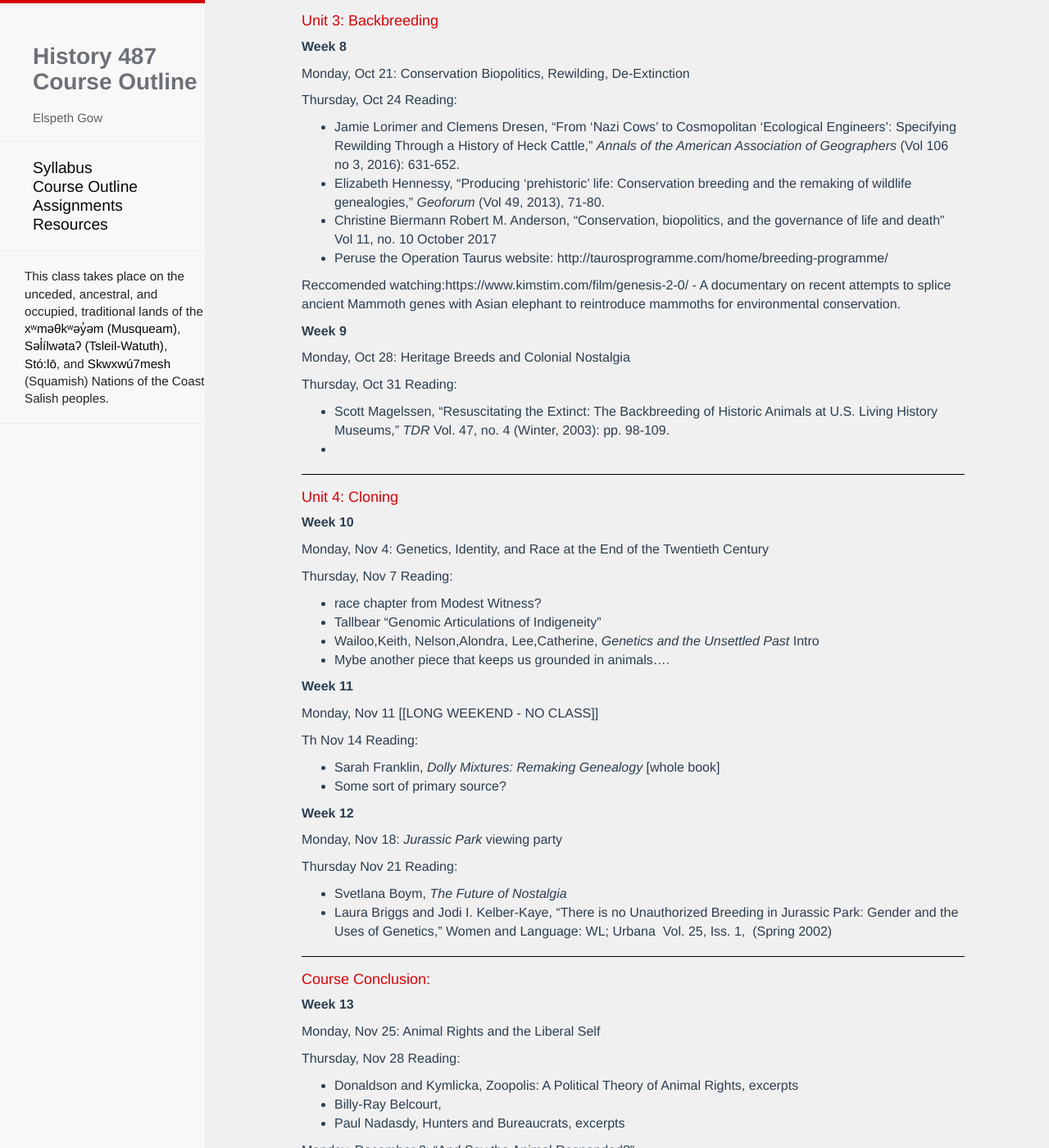
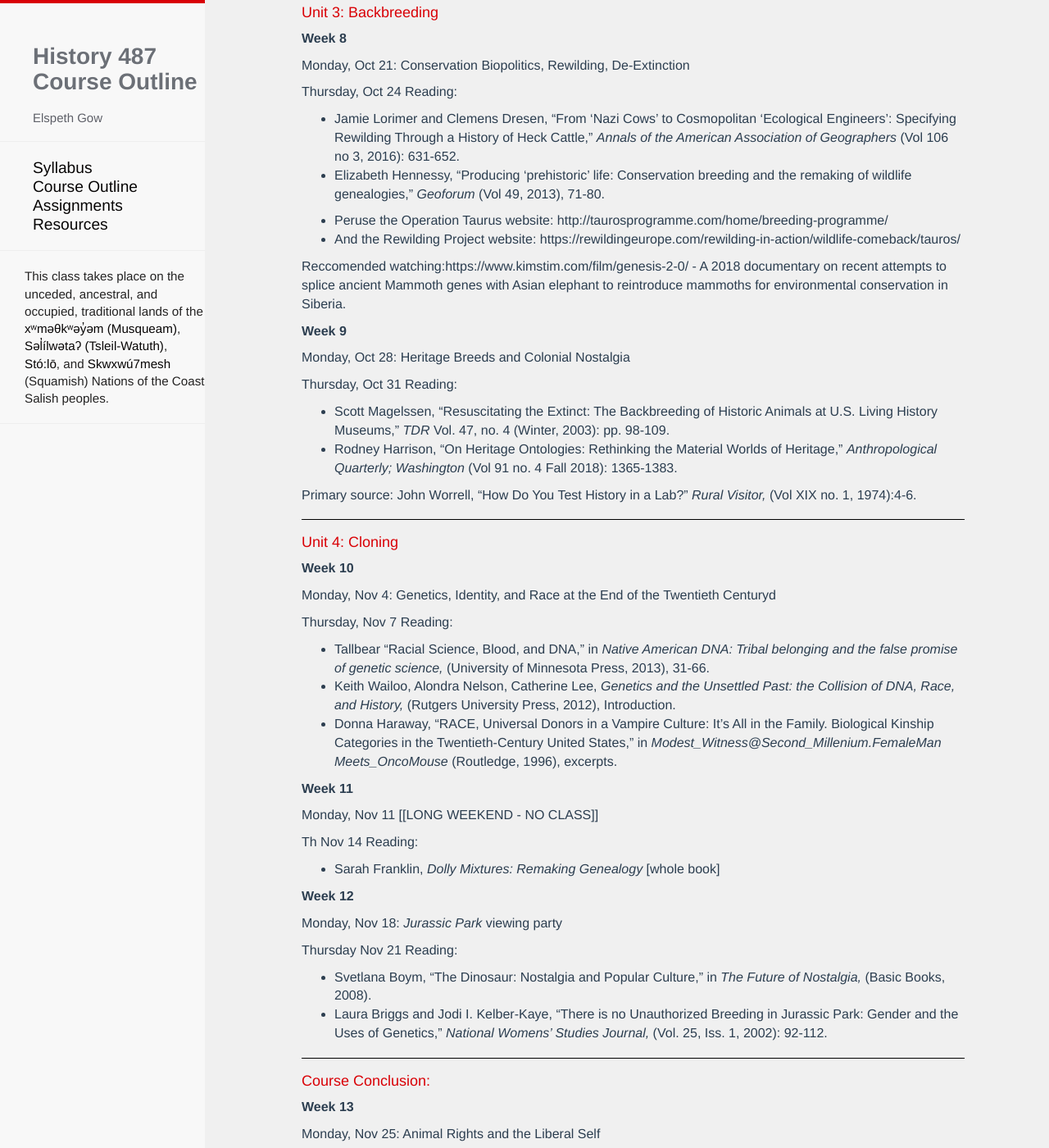
Before and after one commit to esgow/HIST487, a Jekyll site: the page built from outline.md, in a window 1280 px wide and 1400 px high, scrolled down 2771 px. Shown: the whole window at 82% size. Built offline with Jekyll 4.4.1, drawn with Linux system fonts in a browser that asks for light colours; nearby versions of some CDN libraries; our own code applies the rules of GitHub Pages for plain Markdown files; Markdown is read by kramdown in place of the engine named in the settings; a script that is not in the unit is left out; some of the changed text lies outside the part shown.

Commit message:
Update outline.md

```diff
--- a/outline.md
+++ b/outline.md
@@ -11,7 +11,7 @@
 * Berger, “Why Look at Animals?” from *About Looking* 1977, 1-28
 
 Further reading:
-Cary Wolfe, "'Animal Studies', Disciplinarity, and the [Post]Humanities" in *What is Posthumanism?* (2010), 99-126.
+Cary Wolfe, "'Animal Studies', Disciplinarity, and the [Post]Humanities" in *What is Posthumanism?* (University of Minnesota, 2010), 99-126.
 
 
 #### Unit 1: Categorizing
@@ -41,13 +39,9 @@
 
 
 Thursday Sept 19 Reading:
-*	Aimé Césaire, *Discourse on Colonialism,* 65-78.
-*	Micheal Banton, "The Idiom of Race: A critique of presentism," excerpts in *Theories of Race and Racism: A Reader,"* eds, Les Black and John Solomos, 2000: 55-67.
-*	Darwin, "Variation Under Domestication," in *On the Origin of Species,* 1859: excerpts.
-
-[[something about museums, zoos, and domestication??]]
-
-
+*	Aimé Césaire, *Discourse on Colonialism,* (1955), 65-78.
+*	Micheal Banton, "The Idiom of Race: A critique of presentism," excerpts in *Theories of Race and Racism: A Reader,"* eds, Les Black and John Solomos, (Routledge, 2009), 55-67.
+*	Darwin, "Variation Under Domestication," in *On the Origin of Species,* (1859), excerpts.
 
 
 **Week 4**
@@ -56,8 +50,8 @@
 
 
 Th Sept 26 Reading:
-* H.G. Wells, *The Island of Dr. Moreau,* 1896 [whole book].
-* "A physiological demonstration with vivisection of a dog." Oil painting by Emile-Edouard Mouchy, 1832.
+* H.G. Wells, *The Island of Dr. Moreau,* (1896) [whole book].
+* "A physiological demonstration with vivisection of a dog." Oil painting by Emile-Edouard Mouchy (1832).
 
 <div class="uv" data-locale="en-GB:English (GB)" data-config="https://wellcomelibrary.org/assets/config/uv-config.json" data-uri="https://wellcomelibrary.org/iiif/b12023917/manifest" data-collectionindex="0" data-manifestindex="0" data-sequenceindex="0" data-canvasindex="0" data-zoom="0.0092,0.1552,1.0787,0.6517" data-rotation="0" style="width:640px; height:480px; background-color: #000"></div><script type="text/javascript" id="embedUV" src="https://wellcomelibrary.org/spas/uv/versions/uv-1.7.32/lib/embed.js"></script><script type="text/javascript">/* wordpress fix */</script>
 
@@ -72,9 +66,9 @@
 
 Thursday, Oct 3 Reading:
 
-* Margaret Derry, "Shorthorns and Animal Improvement," in *Bred for Perfection: Shorthorn Cattle, Collies, and Arabian Horses since 1800* 2003: Chapter 1, 17-42.
-* Rebecca Woods, *The Herds Shot Round the World: Native Breeds and the British Empire 1800-1900* 2017: Introduction, Ch 1 & 4.
-* Francis Galton, *Inquiries Into Human Faculty and Its Development,* 1833: 1-27.
+* Margaret Derry, "Shorthorns and Animal Improvement," in *Bred for Perfection: Shorthorn Cattle, Collies, and Arabian Horses since 1800* (Hopkins Fulfillment Service, 2003), 17-42.
+* Rebecca Woods, *The Herds Shot Round the World: Native Breeds and the British Empire 1800-1900* (University of North Carolina Press, 2017): Introduction, Ch 1 & 4.
+* Francis Galton, *Inquiries Into Human Faculty and Its Development,* (1833): 1-27.
 
 
 
@@ -85,9 +79,9 @@
 
 
 Thursday, Oct 10 Reading:
-* Tiago Saraiva, *Fascist Pigs: Technoscientific Organisms and the History of Facism* 2016: Introduction, 1-16.
-* Nicole Shukin – *Animal Capital: Rendering Life in Biopolitical Times,* 2009: exerpts from introduction, and chapter 3, "Telemobility: Telecommunication's Animal Currencies," excerpts.
-* Michel Foucault, *Society Must be Defended,* lecture at Collége de France, March 17, 1976: 239-263.
+* Tiago Saraiva, *Fascist Pigs: Technoscientific Organisms and the History of Facism* (MIT Press, 2016), Introduction, 1-16.
+* Nicole Shukin – *Animal Capital: Rendering Life in Biopolitical Times,* (Duke University Press, 2009), exerpts from Introduction, and Ch 3, "Telemobility: Telecommunication's Animal Currencies."
+* Michel Foucault, *Society Must be Defended,* lecture at Collége de France (March 17, 1976), 239-263.
 
 
 
@@ -100,10 +94,11 @@
 
 
 Thursday, Oct 17 Reading:
-* Evelyn Fox-Keller, *Century of the Gene,* 2000: Introduction, 1-10.
-* Karen Rader, *Making Mice,* 2004, excerpts. or her article....
-* Donna Haraway, *Modest_Witness@Second_Millenium.FemaleMan Meets_OncoMouse* 1996, excerpts.
-* Primary source? maybe something from primate visions with a lab monkey?
+* Evelyn Fox-Keller, *Century of the Gene,* (Harvard University Press 2000), 1-10.
+* Karen Rader, *Making Mice,* (Princeton University Press, 2004), excerpts.
+* Donna Haraway,"Mice into Wormholes: A Technoscience Fugue in Two Parts" in *Modest_Witness@Second_Millenium.FemaleMan Meets_OncoMouse* 1996, "Part 1: Kinship," excerpts.
+
+* [[insert p source OncoMouse pic]]
 
 ![alt text](images/oncomouse.jpeg "Logo Title Text 1")
 
@@ -120,10 +115,11 @@
 Thursday, Oct 24 Reading:
 * Jamie Lorimer and Clemens Dresen, "From 'Nazi Cows' to Cosmopolitan 'Ecological Engineers': Specifying Rewilding Through a History of Heck Cattle," *Annals of the American Association of Geographers* (Vol 106 no 3, 2016): 631-652.
 * Elizabeth Hennessy, "Producing ‘prehistoric’ life: Conservation breeding and the remaking of wildlife genealogies," *Geoforum* (Vol 49, 2013), 71-80.
-* Christine Biermann  Robert M. Anderson, "Conservation, biopolitics, and the governance of life and death" Vol 11, no. 10 October 2017
+
 * Peruse the Operation Taurus website: http://taurosprogramme.com/home/breeding-programme/
+* And the Rewilding Project website: https://rewildingeurope.com/rewilding-in-action/wildlife-comeback/tauros/
 
-Reccomended watching:https://www.kimstim.com/film/genesis-2-0/ - A documentary on recent attempts to splice ancient Mammoth genes with Asian elephant to reintroduce mammoths for environmental conservation.
+Reccomended watching:https://www.kimstim.com/film/genesis-2-0/ - A 2018 documentary on recent attempts to splice ancient Mammoth genes with Asian elephant to reintroduce mammoths for environmental conservation in Siberia.
 
 
 
@@ -134,20 +130,21 @@
 
 Thursday, Oct 31 Reading:
 * Scott Magelssen, "Resuscitating the Extinct: The Backbreeding of Historic Animals at U.S. Living History Museums," *TDR* Vol. 47, no. 4 (Winter, 2003): pp. 98-109.
-*
+* Rodney Harrison, "On Heritage Ontologies: Rethinking the Material Worlds of Heritage," *Anthropological Quarterly; Washington* (Vol 91 no. 4 Fall 2018): 1365-1383.
+
+Primary source: John Worrell, "How Do You Test History in a Lab?" *Rural Visitor,* (Vol XIX no. 1, 1974):4-6.
 
 #### Unit 4: Cloning
 
 **Week 10**
 
-Monday, Nov 4: <em class="u">Genetics, Identity, and Race at the End of the Twentieth Century</em>
+Monday, Nov 4: <em class="u">Genetics, Identity, and Race at the End of the Twentieth Century</em>d
 
 
 Thursday, Nov 7 Reading:
-* race chapter from Modest Witness?
-* Tallbear “Genomic Articulations of Indigeneity”
-* Wailoo,Keith, Nelson,Alondra, Lee,Catherine, *Genetics and the Unsettled Past* Intro
-* Mybe another piece that keeps us grounded in animals….
+* Tallbear “Racial Science, Blood, and DNA," in *Native American DNA: Tribal belonging and the false promise of genetic science,* (University of Minnesota Press, 2013), 31-66.
+* Keith Wailoo, Alondra Nelson, Catherine Lee, *Genetics and the Unsettled Past: the Collision of DNA, Race, and History,* (Rutgers University Press, 2012), Introduction.
+* Donna Haraway, "RACE, Universal Donors in a Vampire Culture: It’s All in the Family. Biological Kinship Categories in the Twentieth-Century United States," in *Modest_Witness@Second_Millenium.FemaleMan Meets_OncoMouse* (Routledge, 1996), excerpts.
 
 
 
@@ -159,7 +156,7 @@
 
 Th Nov 14 Reading:
 * Sarah Franklin, *Dolly Mixtures: Remaking Genealogy* [whole book]
-* Some sort of primary source?
+
 
 
 
@@ -170,8 +167,8 @@
 
 
 Thursday Nov 21 Reading:
-*	Svetlana Boym, *The Future of Nostalgia*
-* Laura Briggs and Jodi I. Kelber-Kaye, “There is no Unauthorized Breeding in Jurassic Park: Gender and the Uses of Genetics,” Women and Language: WL; Urbana  Vol. 25, Iss. 1,  (Spring 2002)
+*	Svetlana Boym, "The Dinosaur: Nostalgia and Popular Culture," in *The Future of Nostalgia,* (Basic Books, 2008).
+* Laura Briggs and Jodi I. Kelber-Kaye, “There is no Unauthorized Breeding in Jurassic Park: Gender and the Uses of Genetics,” *National Womens' Studies Journal,* (Vol. 25, Iss. 1, 2002): 92-112.
 
 
 
@@ -185,11 +182,10 @@
 
 
 Thursday, Nov 28 Reading:
-* Donaldson and Kymlicka, Zoopolis: A Political Theory of Animal Rights, excerpts
-* Billy-Ray Belcourt,
-* Paul Nadasdy, Hunters and Bureaucrats, excerpts
+* Sue Donaldson and Will Kymlicka, *Zoopolis: A Political Theory of Animal Rights,* (Oxford University Press, 2011), excerpts.
+* Billy-Ray Belcourt, "Animal Bodies, Colonial Subjects: (Re)Locating Animality in Decolonial Thought," *Societies,* (Vol 5, no 1, 2015), 1-11.
+* Paul Nadasdy, "First Nations, Citizenship and Animals, or Why Northern Indigenous People Might Not Want to Live in Zoopolis," *Canadian Journal of Political Science,* (Vol 49, no. 1, 2016), 1-20.
+
 
 Monday, December 2: “And Say the Animal Responded?”
-* Read: Derrida, “The Animal That Therefore I am”
-
-[[mix n’ match assignment due?]]
+* Read: Jacques Derrida, "The Animal that Therefore I am (More to Follow),"*Critical Inquiry* (Vol 28 no, 2, 2002), excerpts.
```
Also changed, not shown: other parts of outline.md (+4 -6 lines).
